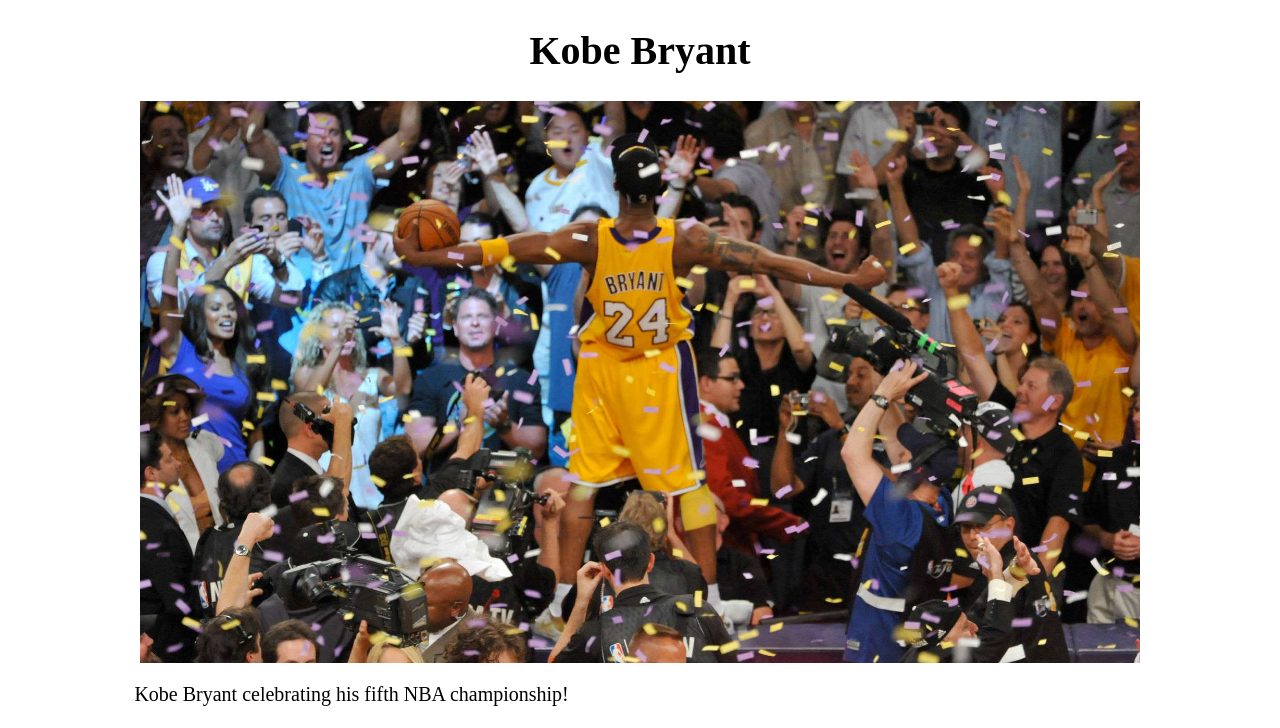
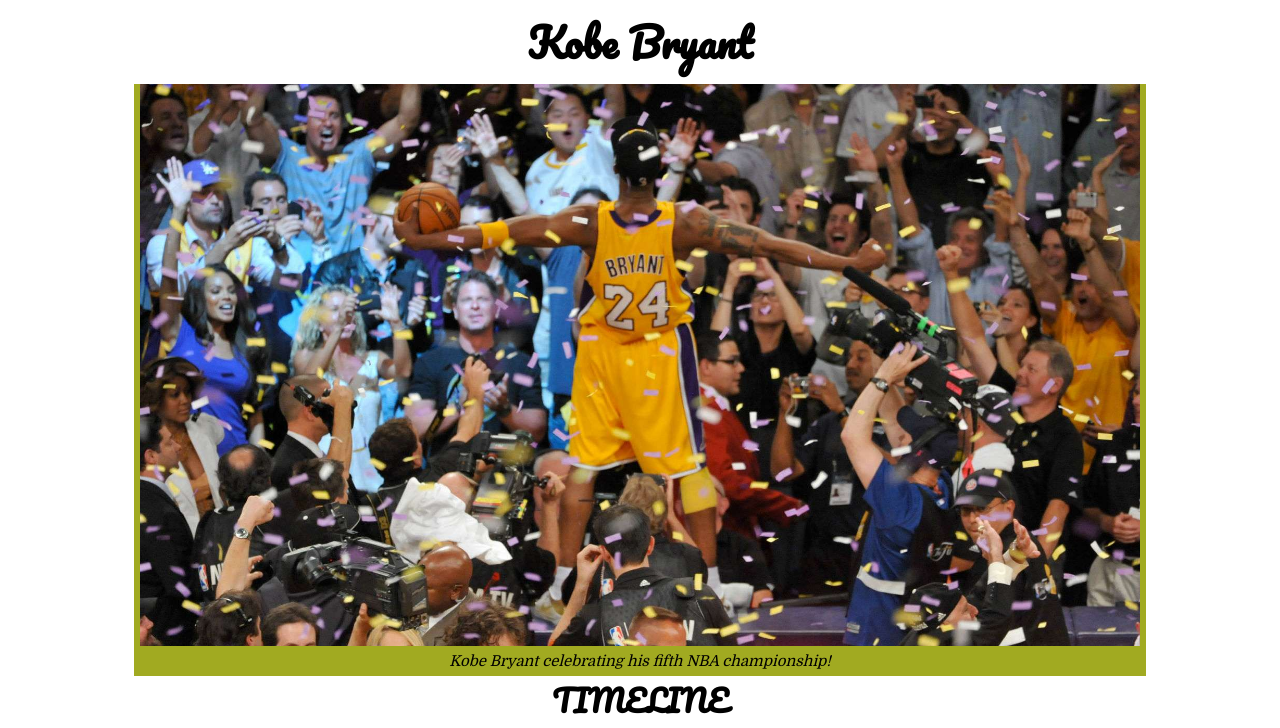
Before and after one commit to ricardo123321/microverse-trial3, a plain HTML site: page index.html in a window 1280 px wide. Shown: the top 728 px of the page. Drawn offline with Linux system fonts and the light colour scheme.

Commit message:
added somethings

```diff
--- a/index.html
+++ b/index.html
@@ -4,6 +4,7 @@
     <meta charset="UTF-8">
     <title>Fork Me! FCC: Test Suite Template</title>
     <link rel="stylesheet" href="styles.css">
+    <link href="https://fonts.googleapis.com/css?family=Domine|Pacifico&display=swap" rel="stylesheet">
   </head>
 
   <body>
@@ -11,8 +12,9 @@
    <div id="main">
      <h1 id="title">Kobe Bryant</h1>
      <div id="img-div">
-       <img id="image" src="celebreting.jpg" alt="a glorius celebration">
+              <img id="image" src="celebreting.jpg" alt="a glorius celebration">
        <p id="img-caption">Kobe Bryant celebrating his fifth NBA championship!</p>
+      </div>
        <div id="tribute-info">
          <h2>TIMELINE</h2>
          <ul>
@@ -22,7 +24,6 @@
           <li><strong>February 1997</strong> – He wins the All-Star Weekend slam dunk competition, but he does not play in the All-Star Game.
           </li>
          </ul>
-       </div>
        <a href="https://en.wikipedia.org/wiki/Kobe_Bryant" target="_blank" rel="noopener noreferrer" id="tribute-link">click here for more info</a>
 </div>
    </div>
--- a/styles.css
+++ b/styles.css
@@ -1,14 +1,18 @@
 html {
     font-size: 20px;
+    font-family: 'Domine', serif;
+    line-height: 1.5em;
 }
 
 #title {
     text-align: center;
+    font-family: 'Pacifico', cursive;
 }
 
 #img-div {
     width: 80%;
     margin: 0 auto;
+    background-color: rgb(161, 170, 33);
 }
 
 img {
@@ -18,3 +22,15 @@
     margin: 0 auto;
     max-width: ;
 }
+#img-caption{
+    margin: 0 auto;
+    text-align: center;
+     font-size: 0.75em;
+     font-style: italic;
+}
+h2{
+    text-align: center;
+    margin: 0 auto;
+    margin-top: 10px;
+    font-family: 'Pacifico', cursive;
+}
```
